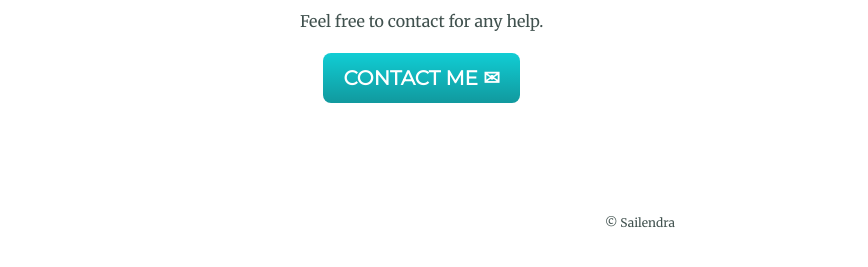
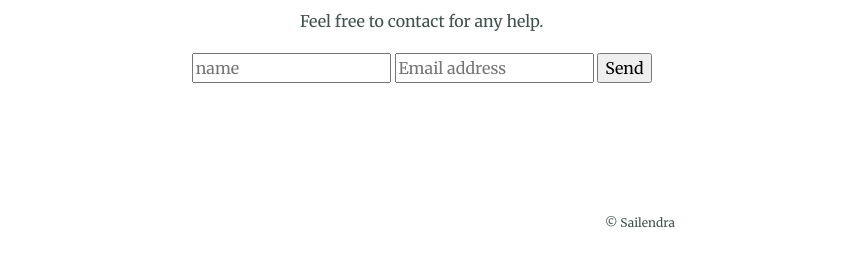
Before and after one commit to sailendra2000/Website, a plain HTML site: page index.html in a window 1280 px wide. Shown: the part 2561-2828 px from the top of the page, 0-868 px from the left. Drawn offline with nearby package versions, Linux system fonts and the light colour scheme.

Commit message:
Update index.html

```diff
--- a/index.html
+++ b/index.html
@@ -116,7 +116,11 @@
             <div class="contact-me col-lg-8 col-md-6 col-sm-12">
                 <h2>Get In Touch</h2>
                 <p>Feel free to contact for any help.</p>
-                <a class="button" href="mailto:guttikondasailendra@gmail.com">CONTACT ME ✉</a>
+                <form action="https://formspree.io/mwkwkner" method="POST">
+                    <input type="text" name="name" placeholder="name" required>
+                    <input type="email" name="_replyto" placeholder="Email address" required>
+                    <input type="submit" value="Send">
+                  </form>
                 <br>
 
             </div>
```
